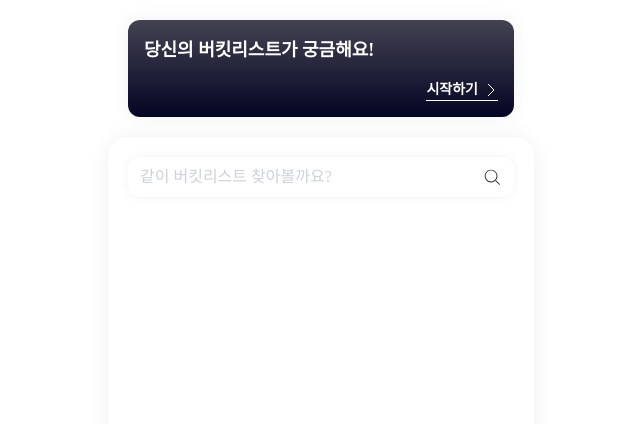
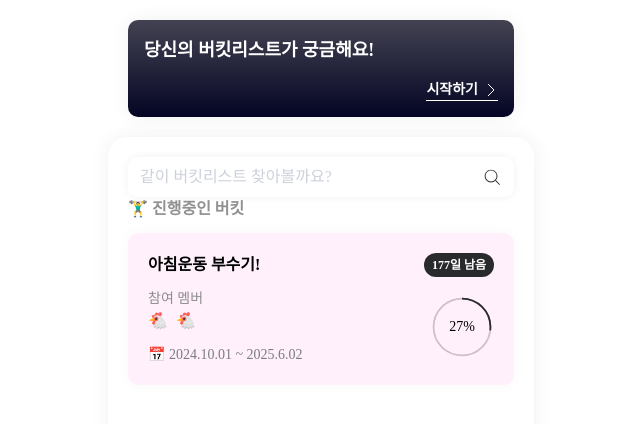
Before and after one commit to BucketPing/bucket-mate-front, a React app: page / in a window 1280 px wide. Shown: the top 424 px of the page, without its empty margins (319-959 px from the left). Built offline with nearby package versions, Linux system fonts and the light colour scheme; the HTML template or start-up script is replaced by a standard one.

Commit message:
feat: 공용 타입 설정 및 진행중인 버킷 컴포넌트 작업
* 공용 Bucket, User 타입 정의
* 진행중인 버킷 컴포넌트 작업
* Banner,Input Round 값 수정

```diff
--- a/src/components/common/Input.tsx
+++ b/src/components/common/Input.tsx
@@ -16,7 +16,7 @@ const Input = ({
   onSearch,
 }: InputProps) => {
   return (
-    <div className='w-full flex items-center shadow-[0px_0px_10px_0px_#0000000F] rounded-xl py-2 px-3'>
+    <div className='w-full flex items-center shadow-[0px_0px_10px_0px_#0000000F] rounded-[10px] py-2 px-3'>
       <input
         value={value}
         defaultValue={defaultValue}
--- a/src/components/home/Banner.tsx
+++ b/src/components/home/Banner.tsx
@@ -4,7 +4,7 @@ import type { BannerProps } from '@/types/home';
 const Banner = ({ onClick }: BannerProps) => {
   return (
     <div
-      className='cursor-pointer text-white rounded-xl bg-gradient-to-t to-[#434252] from-[#040524] p-4 shadow-[0px_0px_20px_0px_#0000000F] m-5'
+      className='cursor-pointer text-white rounded-[10px] bg-gradient-to-t to-[#434252] from-[#040524] p-4 shadow-[0px_0px_20px_0px_#0000000F] m-5'
       onClick={onClick}
     >
       <p className='text-lg font-bold pb-4'>당신의 버킷리스트가 궁금해요!</p>
--- /dev/null
+++ b/src/components/home/OngoingBucket.tsx
@@ -0,0 +1,107 @@
+import type { Bucket } from '@/types/common/types';
+import plusIcon from '@/assets/icons/plus.svg';
+
+interface OngoingBucketProps {
+  bucket: Bucket;
+  onClick: () => void;
+}
+
+const OngoingBucket = ({ bucket, onClick }: OngoingBucketProps) => {
+  const { title, startDate, endDate, progressStatus, participant } = bucket;
+  const today = new Date();
+  today.setHours(0, 0, 0, 0);
+  const startDt = new Date(bucket.startDate);
+  const endDt = new Date(bucket.endDate);
+
+  const calculateDaysLeft = (): number => {
+    const difference = endDt.getTime() - today.getTime();
+    const daysLeft = Math.ceil(difference / (1000 * 60 * 60 * 24));
+    return daysLeft;
+  };
+  const calculateProgress = (): number => {
+    const totalDuration = endDt.getTime() - startDt.getTime();
+    const elapsedDuration = today.getTime() - startDt.getTime();
+    const progress = Math.round((elapsedDuration / totalDuration) * 100);
+    return progress;
+  };
+
+  const ONGOING = progressStatus === 1;
+
+  const blurStyle = ONGOING ? 'blur-none' : 'blur-[6px]';
+
+  return (
+    <section className='flex flex-col gap-3'>
+      <p className='text-[#919191] text-base font-bold'>🏋️‍♂️ 진행중인 버킷</p>
+      <div className='relative'>
+        {!ONGOING && (
+          <button className='text-white font-bold px-4 py-3 absolute top-1/2 left-1/2 -translate-x-1/2 -translate-y-1/2 z-10 flex items-center gap-1 rounded-full bg-gradient-to-t to-[#434252] from-[#040524]'>
+            버킷 만들기
+            <img src={plusIcon} alt='plus' />
+          </button>
+        )}
+        <article
+          className={`${blurStyle} bg-[#fff0fb] rounded-[10px] p-5 flex flex-col gap-3 shadow-[0px_0px_17px_0px_#00000007]`}
+          onClick={onClick}
+        >
+          <div className='flex items-center justify-between'>
+            <h2 className='text-base font-bold'>{title}</h2>
+            <span className='bg-[#292A2C] font-bold text-white rounded-full px-2 py-1 ml-4 text-xs'>
+              {calculateDaysLeft()}일 남음
+            </span>
+          </div>
+          <div className='flex items-center justify-between'>
+            <div>
+              <p className='text-[#8d8d8d] text-sm'>참여 멤버</p>
+              <div className='flex space-x-2'>
+                {/* TODO: 이미지로 대체하기 */}
+                {participant.map((user) => (
+                  <span key={user.userId}>
+                    {
+                      ['🐤', '🦁', '🐶', '🐱', '🐔', '🐷', '🐴'].sort(
+                        () => Math.random() - 0.5,
+                      )[0]
+                    }
+                  </span>
+                ))}
+              </div>
+              <p className='text-[#7b7d83] text-sm font-medium mt-3'>
+                📅 {startDate} ~ {endDate}
+              </p>
+            </div>
+            <div className='flex items-center'>
+              <div className='relative w-16 h-16'>
+                <svg className='absolute inset-0' viewBox='0 0 36 36'>
+                  <circle
+                    className='text-[#D0BECB]'
+                    strokeWidth='1'
+                    stroke='currentColor'
+                    fill='transparent'
+                    r='16'
+                    cx='18'
+                    cy='18'
+                  />
+                  <circle
+                    className='text-[#292A2C]'
+                    strokeWidth='1'
+                    strokeDasharray={`${calculateProgress()} 100`}
+                    stroke='currentColor'
+                    fill='transparent'
+                    r='16'
+                    cx='18'
+                    cy='18'
+                    transform='rotate(-90 18 18)'
+                  />
+                </svg>
+                <span className='absolute inset-0 flex items-center justify-center text-sm font-medium'>
+                  {calculateProgress()}%
+                </span>
+              </div>
+            </div>
+          </div>
+        </article>
+      </div>
+    </section>
+  );
+};
+
+export default OngoingBucket;
--- a/src/pages/home/Home.tsx
+++ b/src/pages/home/Home.tsx
@@ -1,6 +1,7 @@
 import { useNavigate } from 'react-router-dom';
 import Banner from '@/components/home/Banner';
 import Input from '@/components/common/Input';
+import OngoingBucket from '@/components/home/OngoingBucket';
 
 const Home = () => {
   const navigate = useNavigate();
@@ -15,6 +16,10 @@ const Home = () => {
     // navigate('/search');
   };
 
+  const goToDetail = () => {
+    //navigate('/bucket/{id}')
+  };
+
   return (
     <div className='h-full'>
       <Banner onClick={goToLogin} />
@@ -27,6 +32,25 @@ const Home = () => {
             value=''
           />
         </div>
+        <OngoingBucket
+          bucket={{
+            id: 1,
+            ownerId: 1,
+            category: '운동',
+            title: '아침운동 부수기!',
+            description: '아침운동 부수기!',
+            participant: [
+              { userId: 1, nickname: '홍길동', profile: '' },
+              { userId: 2, nickname: '김철수', profile: '' },
+            ],
+            maxCapacity: 10,
+            progressStatus: 1,
+            startDate: '2024.10.01',
+            endDate: '2025.6.02',
+            createdAt: '2024.11.07',
+          }}
+          onClick={goToDetail}
+        />
       </div>
     </div>
   );
--- /dev/null
+++ b/src/types/common/types.ts
@@ -0,0 +1,36 @@
+export interface BucketParticipant {
+  userId: number;
+  nickname: string;
+  profile: string;
+}
+
+export interface Bucket {
+  id: number;
+  ownerId: number;
+  category:
+    | '운동'
+    | '여행'
+    | '학습'
+    | '취미'
+    | '음식'
+    | '문화'
+    | '봉사'
+    | '기타';
+  title: string;
+  description: string;
+  participant: BucketParticipant[];
+  maxCapacity: number;
+  progressStatus: 0 | 1 | 2; //0: 모집중, 1: 진행중, 2: 완료
+  startDate: string;
+  endDate: string;
+  createdAt: string;
+}
+
+export interface User {
+  userId: number;
+  nickname: string;
+  profile: string;
+  email: string;
+  bookmarkList: number[];
+  createdAt: string;
+}
```
Also changed, not shown: src/assets/icons/plus.svg (added), src/types/common/index.ts (deleted).
